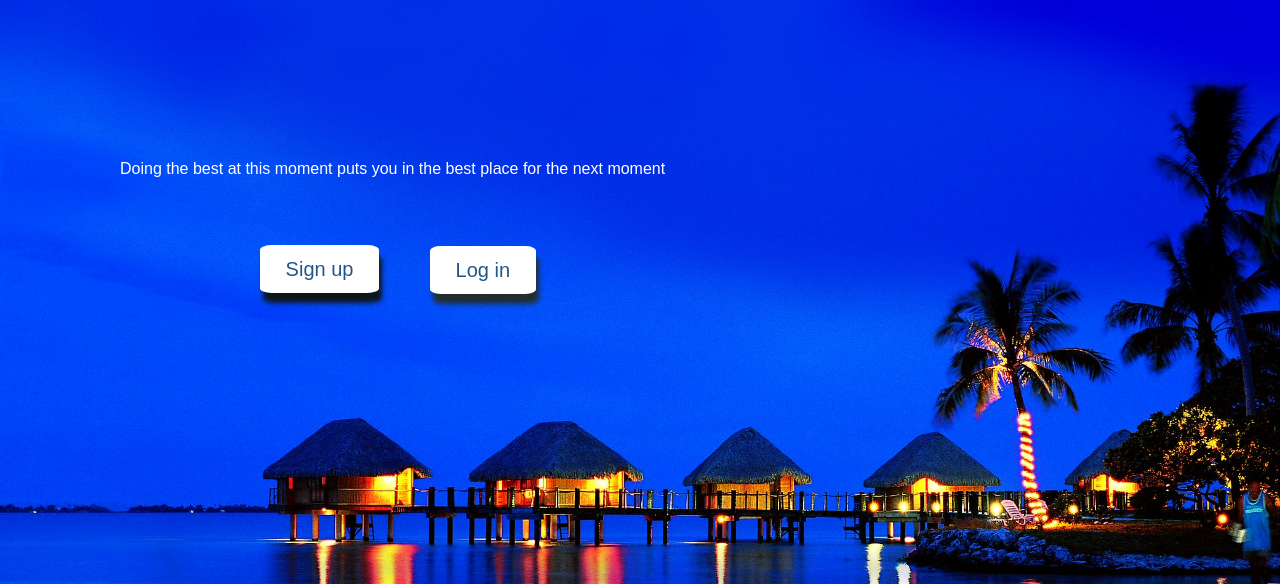
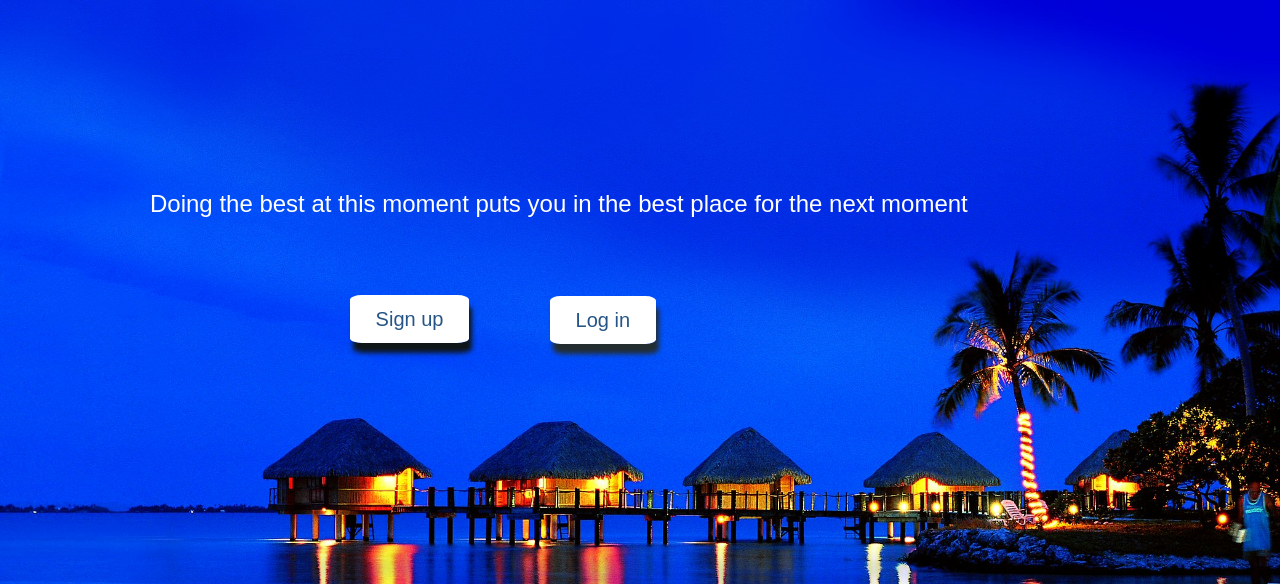
Before and after one commit to WalaaObeidat/validation_task-, a PHP site: page / in a window 1280 px wide. Shown: the top 584 px of the page. Run offline with PHP 8.4, Linux system fonts and the light colour scheme.

Commit message:
first step 2

```diff
--- a/index.php
+++ b/index.php
@@ -9,10 +9,11 @@
 </head>
 <body>
 
+     <!-- <img id="logo" src="../logo.png"> -->
 
         <p>Doing the best at this moment puts you in the best place for the next moment</p>
         <div class="anckor">
-            <div><a class="Sign" href="signup.php">Sign up</a> </div><br>
+            <div><a class="Sign" href="registr.php">Sign up</a> </div><br>
             <a class="login" href="login.php">Log in</a>
         </div>
     </div>
--- a/landing.css
+++ b/landing.css
@@ -7,24 +7,25 @@
 
 body{
 
-    background-image:url(../next_taskk/k.jpeg);
+    background-image:url(../validation_task-/k.jpeg);
     background-size:cover;
 }
- /* .logo{
-    display:block;
+  /* #logo{
+     display:block;
     width: 13%;
 
     position: relative;
      bottom: 1cm;
      right: 10px;
 
-}   */
+}    */
 
 p{
     color: white;
    position: relative;
-     top: 160px ;
-    margin-left: 120px;
+     top: 190px ;
+    margin-left: 150px;
+    font-size: x-large;
 
 }
  .login {
@@ -37,9 +38,9 @@ p{
       box-shadow: 3px 10px 5px rgb(35, 45, 48);
       height: 5%;
       width: 8%;
-      margin-left:430px;
+      margin-left:550px;
      position: relative;
-     top: 200px;
+     top: 240px;
 
  }
  .Sign{
@@ -52,9 +53,9 @@ p{
     box-shadow: 3px 10px 5px rgb(15, 22, 24);
     height: 5%;
     width: 10%;
-    margin-left: 260px;
+    margin-left: 350px;
    position: relative;
-   top: 240px;
+   top: 280px;
    text-align: center;
 
  }
```
